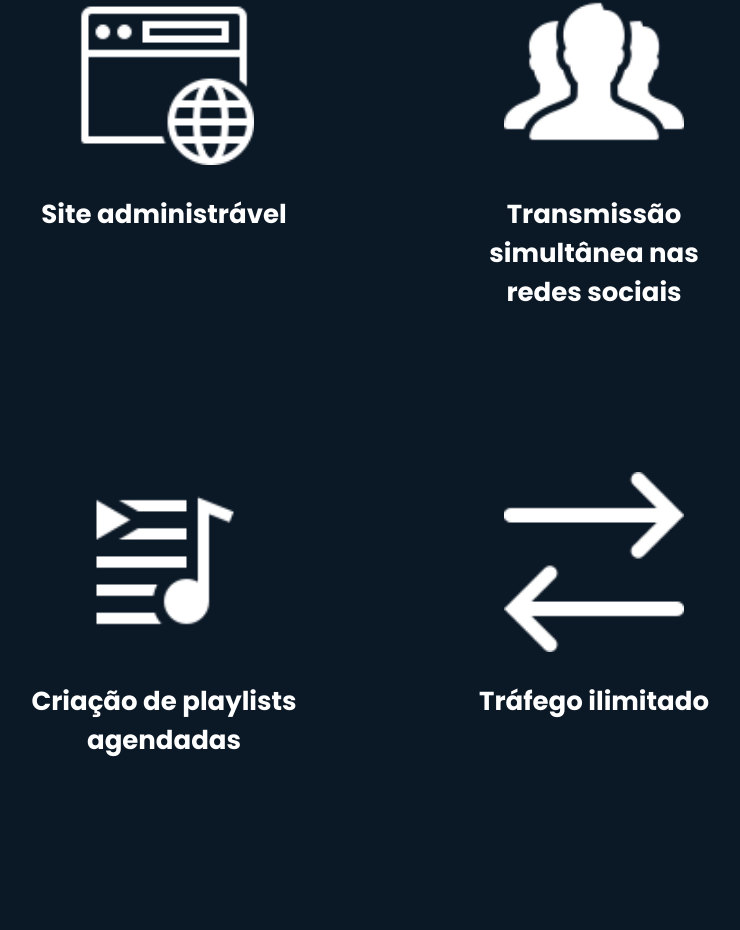
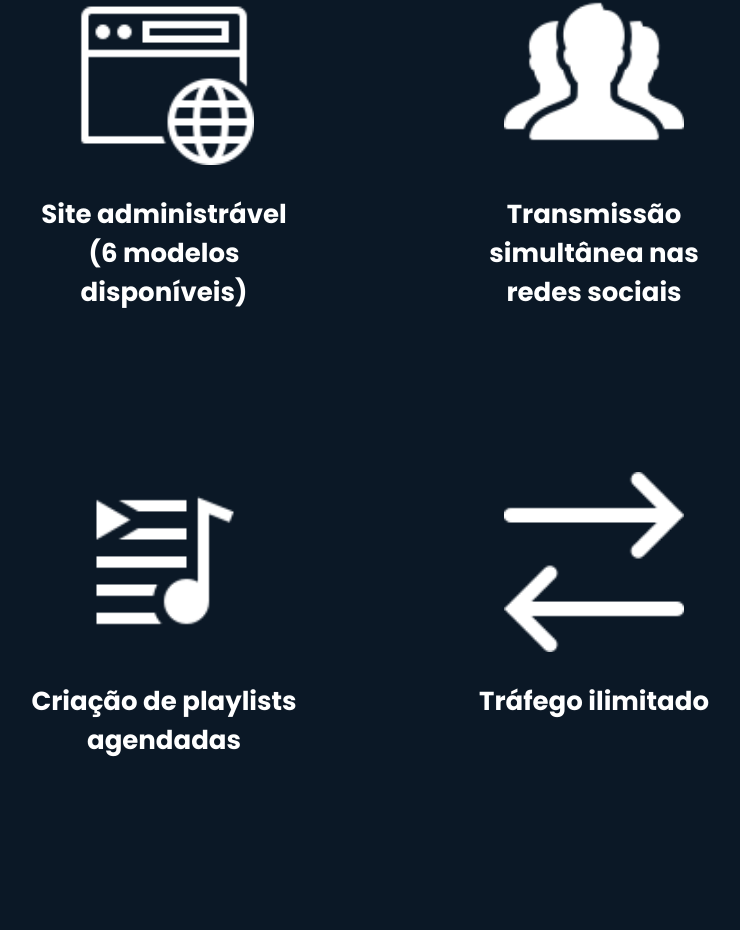
Before and after one commit to awesome-rol/landingPageWebTVSam, a React (Vite) app: page / in a window 1280 px wide. Shown: the part 2961-3891 px from the top of the page, without its empty margins (261-1001 px from the left). Built offline with nearby package versions, Linux system fonts and the light colour scheme.

Commit message:
edição site administrável texto

```diff
--- a/src/Recursos.jsx
+++ b/src/Recursos.jsx
@@ -12,7 +12,7 @@ import './main.css';
 
 
 const recursosList = [
-    {id: 1, text: "Site administrável", src: siteAdminIcon, alt: "Ícone de site administrável"},
+    {id: 1, text: "Site administrável (6 modelos disponíveis)", src: siteAdminIcon, alt: "Ícone de site administrável"},
     {id: 2, text: "Transmissão simultânea nas redes sociais", src: transmissaoIcon, alt: "Ícone de transmissão simultânea nas redes sociais"},
     {id: 3, text: "Criação de playlists agendadas", src: playlistIcon, alt: "Ícone de criação de playlists agendadas"},
     {id: 4, text: "Tráfego ilimitado", src: trafegoIcon, alt: "Ícone de tráfego ilimitado"},
```
